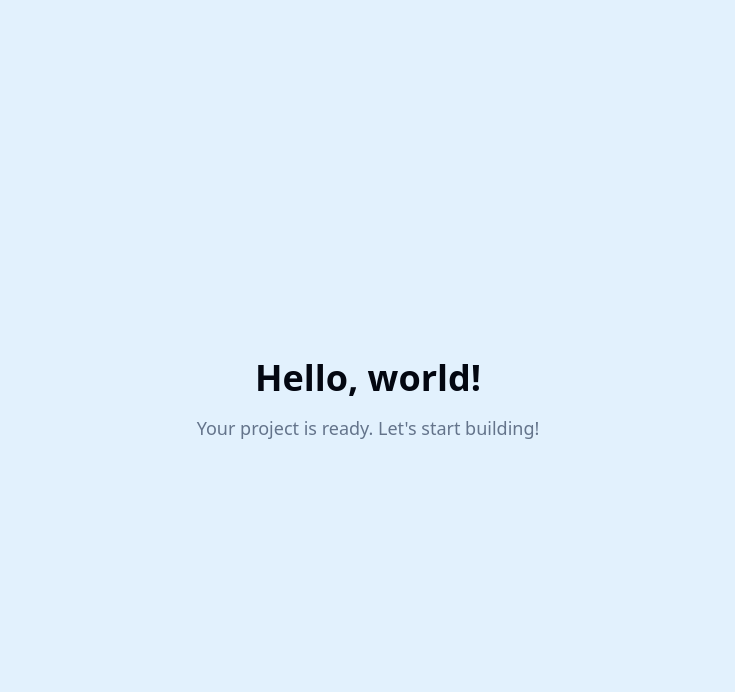
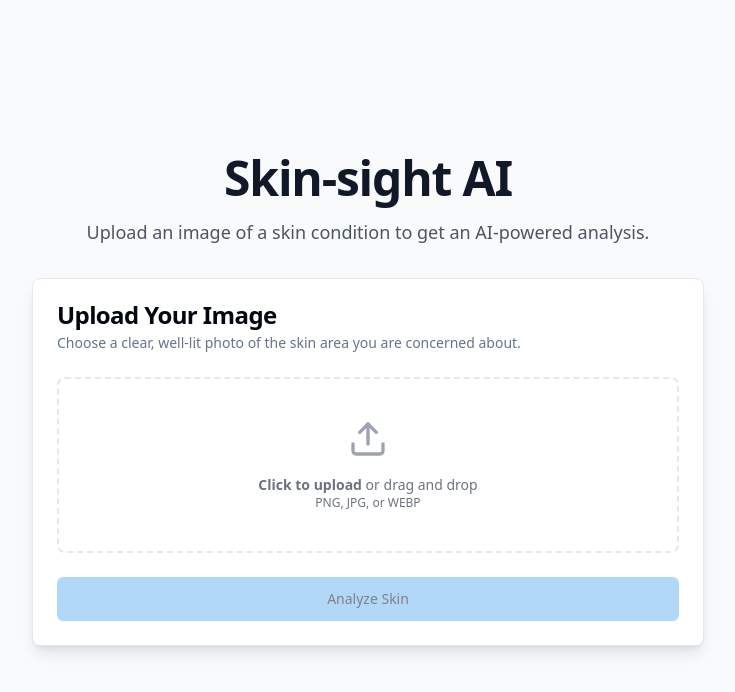
Before and after one commit to Saravanan628/skin-sight-ai, a Next.js app: page / in a window 1280 px wide. Shown: the top 692 px of the page, without its empty margins (272-1007 px from the left). Built offline with nearby package versions, Linux system fonts and the light colour scheme.

Commit message:
This is a skin disease identification web app.

```diff
--- a/src/app/globals.css
+++ b/src/app/globals.css
@@ -4,20 +4,20 @@
 
 @layer base {
   :root {
-    --background: 207 88% 94%; /* #E3F2FD */
-    --foreground: 224 71% 4%; /* A very dark blue for text */
+    --background: 0 0% 100%;
+    --foreground: 224 71% 4%;
     --card: 0 0% 100%;
     --card-foreground: 224 71% 4%;
     --popover: 0 0% 100%;
     --popover-foreground: 224 71% 4%;
-    --primary: 207 82% 67%; /* #64B5F6 */
-    --primary-foreground: 224 71% 4%; /* Dark text on light blue button */
+    --primary: 207 82% 67%;
+    --primary-foreground: 224 71% 4%;
     --secondary: 210 40% 96.1%;
     --secondary-foreground: 210 40% 9.8%;
     --muted: 210 40% 96.1%;
     --muted-foreground: 215.4 16.3% 46.9%;
-    --accent: 124 43% 72%; /* #A5D6A7 */
-    --accent-foreground: 125 34% 20%; /* Dark green for text on accent */
+    --accent: 210 40% 96.1%;
+    --accent-foreground: 210 40% 9.8%;
     --destructive: 0 84.2% 60.2%;
     --destructive-foreground: 0 0% 98%;
     --border: 214.3 31.8% 91.4%;
@@ -39,8 +39,8 @@
     --secondary-foreground: 210 40% 98%;
     --muted: 217.2 32.6% 17.5%;
     --muted-foreground: 215 20.2% 65.1%;
-    --accent: 124 43% 72%;
-    --accent-foreground: 125 34% 20%;
+    --accent: 217.2 32.6% 17.5%;
+    --accent-foreground: 210 40% 98%;
     --destructive: 0 62.8% 30.6%;
     --destructive-foreground: 0 0% 98%;
     --border: 217.2 32.6% 17.5%;
--- a/src/app/page.tsx
+++ b/src/app/page.tsx
@@ -1,12 +1,123 @@
+"use client";
+
+import { useState, useRef } from 'react';
+import Image from 'next/image';
+import { Card, CardContent, CardDescription, CardHeader, CardTitle } from '@/components/ui/card';
+import { Button } from '@/components/ui/button';
+import { Input } from '@/components/ui/input';
+import { Upload } from 'lucide-react';
+
 export default function Home() {
+  const [imageFile, setImageFile] = useState<File | null>(null);
+  const [previewUrl, setPreviewUrl] = useState<string | null>(null);
+  const fileInputRef = useRef<HTMLInputElement>(null);
+
+  const handleFileChange = (event: React.ChangeEvent<HTMLInputElement>) => {
+    const file = event.target.files?.[0];
+    if (file) {
+      setImageFile(file);
+      const reader = new FileReader();
+      reader.onloadend = () => {
+        setPreviewUrl(reader.result as string);
+      };
+      reader.readAsDataURL(file);
+    }
+  };
+
+  const handleDragOver = (event: React.DragEvent<HTMLDivElement>) => {
+    event.preventDefault();
+  };
+
+  const handleDrop = (event: React.DragEvent<HTMLDivElement>) => {
+    event.preventDefault();
+    const file = event.dataTransfer.files?.[0];
+    if (file) {
+      setImageFile(file);
+      const reader = new FileReader();
+      reader.onloadend = () => {
+        setPreviewUrl(reader.result as string);
+      };
+      reader.readAsDataURL(file);
+    }
+  };
+
+  const handleAnalyzeClick = () => {
+    if (!imageFile) {
+      // This should not happen if the button is disabled
+      console.error("No image selected");
+      return;
+    }
+    // TODO: Implement analysis logic
+    console.log("Analyzing image:", imageFile.name);
+  };
+
   return (
-    <main className="flex min-h-screen flex-col items-center justify-center p-24">
-      <h1 className="text-4xl font-bold">
-        Hello, world!
-      </h1>
-      <p className="mt-4 text-lg text-muted-foreground">
-        Your project is ready. Let's start building!
-      </p>
+    <main className="flex min-h-screen flex-col items-center justify-center bg-gray-50 p-4 sm:p-6 md:p-8">
+      <div className="w-full max-w-2xl">
+        <header className="text-center mb-8">
+          <h1 className="text-4xl font-bold tracking-tight text-gray-900 sm:text-5xl">
+            Skin-sight AI
+          </h1>
+          <p className="mt-4 text-lg text-gray-600">
+            Upload an image of a skin condition to get an AI-powered analysis.
+          </p>
+        </header>
+
+        <Card className="w-full shadow-lg">
+          <CardHeader>
+            <CardTitle>Upload Your Image</CardTitle>
+            <CardDescription>
+              Choose a clear, well-lit photo of the skin area you are concerned about.
+            </CardDescription>
+          </CardHeader>
+          <CardContent>
+            <div className="grid gap-6">
+              <div
+                className="relative flex flex-col items-center justify-center w-full p-10 border-2 border-dashed rounded-lg cursor-pointer hover:bg-gray-100 transition-colors"
+                onDragOver={handleDragOver}
+                onDrop={handleDrop}
+                onClick={() => fileInputRef.current?.click()}
+              >
+                <Upload className="w-10 h-10 text-gray-400 mb-4" />
+                <p className="text-sm text-gray-500">
+                  <span className="font-semibold">Click to upload</span> or drag and drop
+                </p>
+                <p className="text-xs text-gray-500">PNG, JPG, or WEBP</p>
+                <Input
+                  ref={fileInputRef}
+                  type="file"
+                  className="hidden"
+                  accept="image/png, image/jpeg, image/webp"
+                  onChange={handleFileChange}
+                />
+              </div>
+
+              {previewUrl && (
+                <div className="mt-4">
+                  <h3 className="font-semibold text-lg mb-2">Image Preview:</h3>
+                  <div className="relative w-full aspect-video rounded-md overflow-hidden border">
+                    <Image
+                      src={previewUrl}
+                      alt="Image preview"
+                      fill
+                      className="object-contain"
+                    />
+                  </div>
+                </div>
+              )}
+
+              <Button
+                onClick={handleAnalyzeClick}
+                disabled={!imageFile}
+                className="w-full"
+                size="lg"
+              >
+                Analyze Skin
+              </Button>
+            </div>
+          </CardContent>
+        </Card>
+      </div>
     </main>
   );
 }
```
